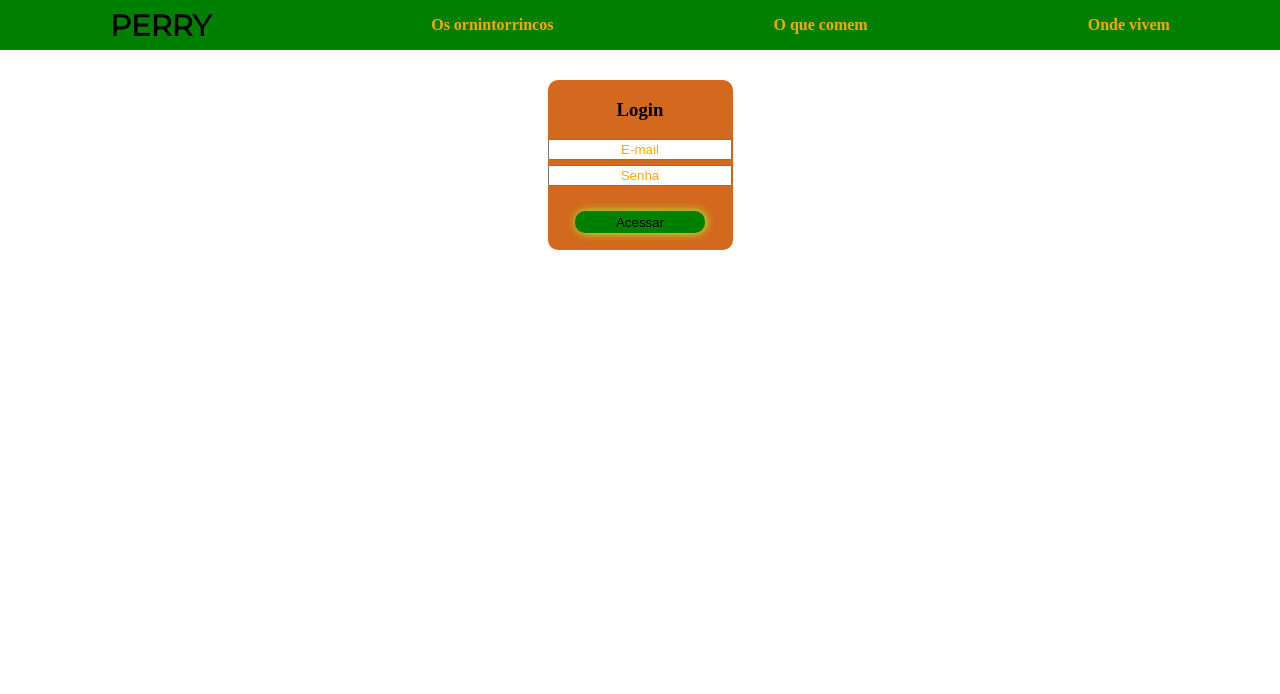
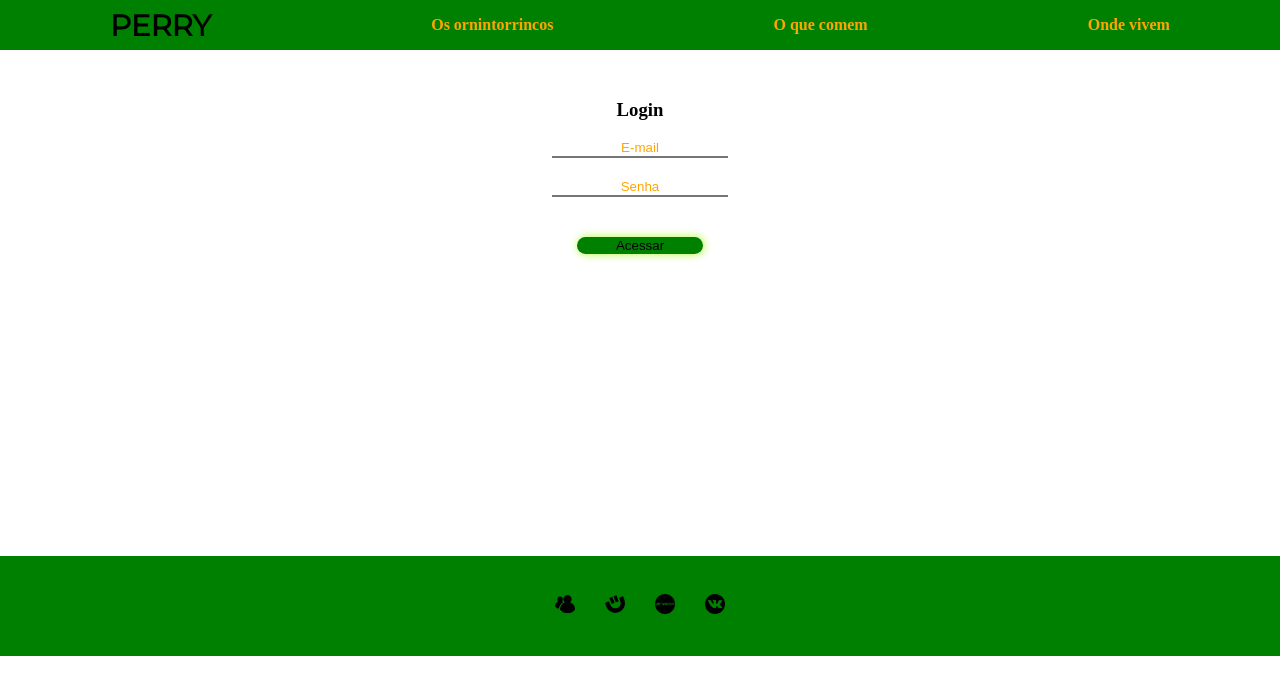
Before and after one commit to Carlos-Vitor/102-css, a plain HTML site: page index.html in a window 1280 px wide. Drawn offline with Linux system fonts and the light colour scheme.

Commit message:
Criar estilização do footer

```diff
--- a/index.html
+++ b/index.html
@@ -24,5 +24,13 @@
             <input type="submit" value="Acessar">
         </div>
     </section>
+    <footer>
+        <div>
+            <a href="https://www.msn.com/pt-br/" target="_blank"><img src="image/msn-messenger-logo.png" alt=""></a>
+            <a href="https://www.twoo.com/?utm_campaign=sonico&referrer=sonico" target="_blank"><img src="image/sonico-social-logo.png" alt=""></a>
+            <a href="https://myspace.com/" target="_blank"><img src="image/myspace-logotype.png" alt=""></a>
+            <a href="https://vk.com/" target="_blank"><img src="image/vk-social-logotype.png" alt=""></a>
+        </div>
+    </footer>
 </body>
 </html>
--- a/style.css
+++ b/style.css
@@ -29,12 +29,11 @@ nav a:first-child{
 section{
     display: flex;
     justify-content: center;
-    height: 300px;
+    height: 506px;
 
 }
 
 section div{
-    background-color: chocolate;
     display: flex;
     flex-direction: column;
     height: 170px;
@@ -44,8 +43,11 @@ section div{
 }
 
 div input{
-    margin-bottom: 5px;
+    margin-bottom: 20px;
     width: 95%;
+    border-top: 0;
+    border-left: 0;
+    border-right: 0;
 }
 section div input:focus{
     background-color:orange;
@@ -66,3 +68,22 @@ div input:nth-child(4){
     border-radius: 10px;
     box-shadow: 1px 0 9px greenyellow;
 }
+footer{
+    background-color: green;
+    width: 100vw;
+    height: 100px;
+    display: flex;
+    justify-content: center;
+    align-items: center;
+}
+footer div{
+    width: 200px;
+    display: flex;
+    justify-content: space-around;
+
+}
+
+footer div img{
+    width: 20px;
+    height: 20px;
+}
```
Also changed, not shown: image/msn-messenger-logo.png (added), image/myspace-logotype.png (added), image/sonico-social-logo.png (added), image/vk-social-logotype.png (added).
